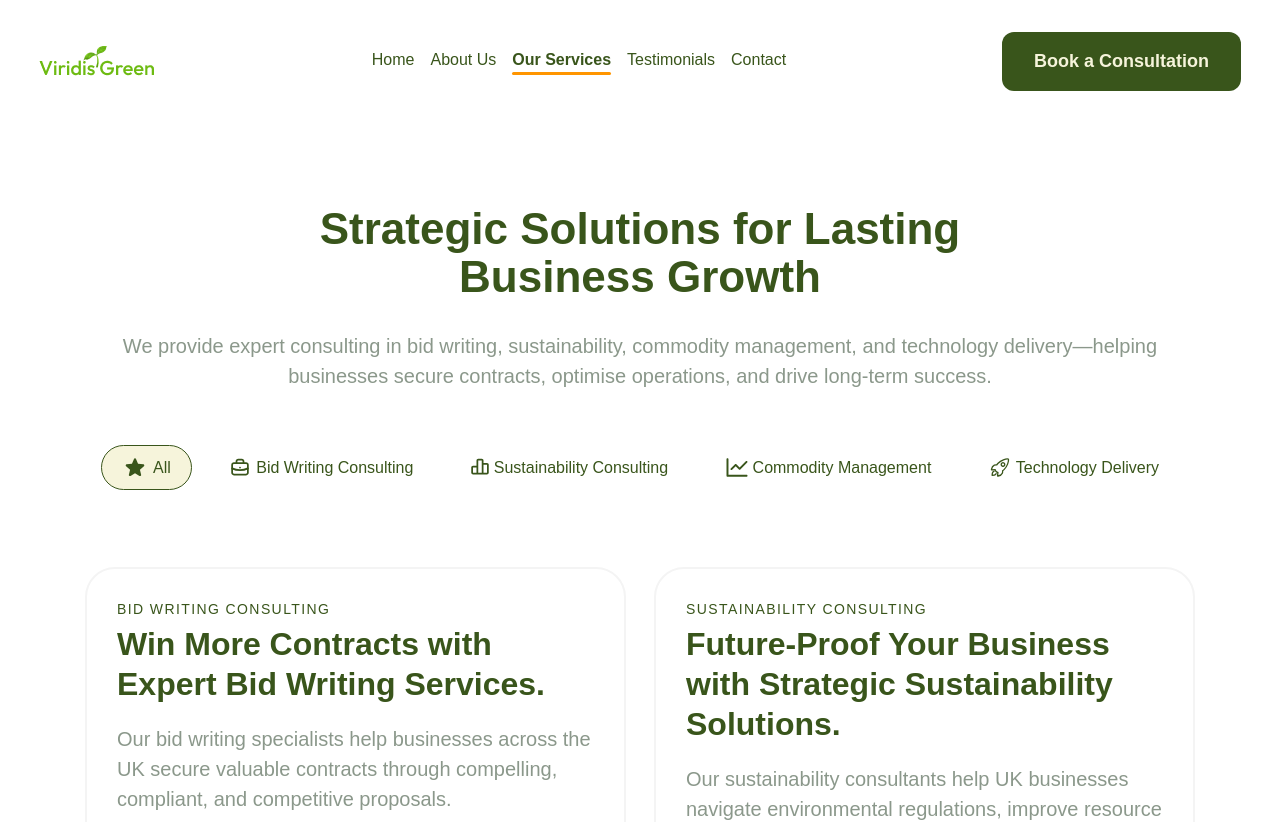
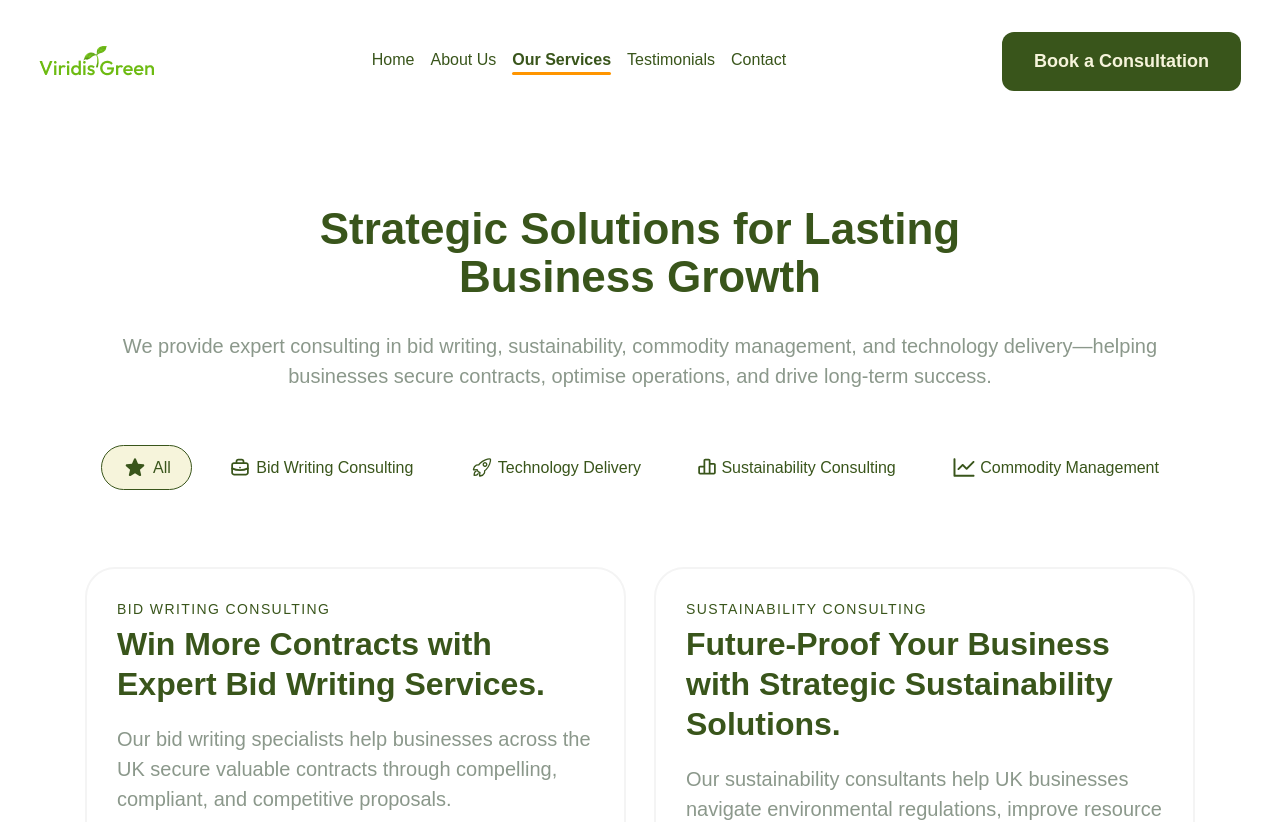
Before and after one commit to AChris-T/VirdisGreen, a Next.js app: page /service in a window 1280 px wide. Shown: the top 822 px of the page. Built offline with nearby package versions, Linux system fonts and the light colour scheme.

Commit message:
feat: addded Booking page

```diff
--- a/src/components/ServiceHero.jsx
+++ b/src/components/ServiceHero.jsx
@@ -23,6 +23,7 @@ export default function ServiceHero() {
       icon: <Star />,
       content: (props) => <AllService {...props} />,
     },
+
     {
       id: 2,
       icon: <Bag />,
@@ -31,21 +32,21 @@ export default function ServiceHero() {
     },
     {
       id: 3,
+      title: 'Technology Delivery',
+      icon: <Rockect />,
+      content: () => <Technoloy />,
+    },
+    {
+      id: 4,
       title: 'Sustainability Consulting',
       icon: <Chart />,
       content: () => <Sustainability />,
     },
     {
-      id: 4,
+      id: 5,
       title: 'Commodity Management',
       icon: <LineChart />,
       content: () => <Commodity />,
-    },
-    {
-      id: 5,
-      title: 'Technology Delivery',
-      icon: <Rockect />,
-      content: () => <Technoloy />,
     },
   ];
 
```
